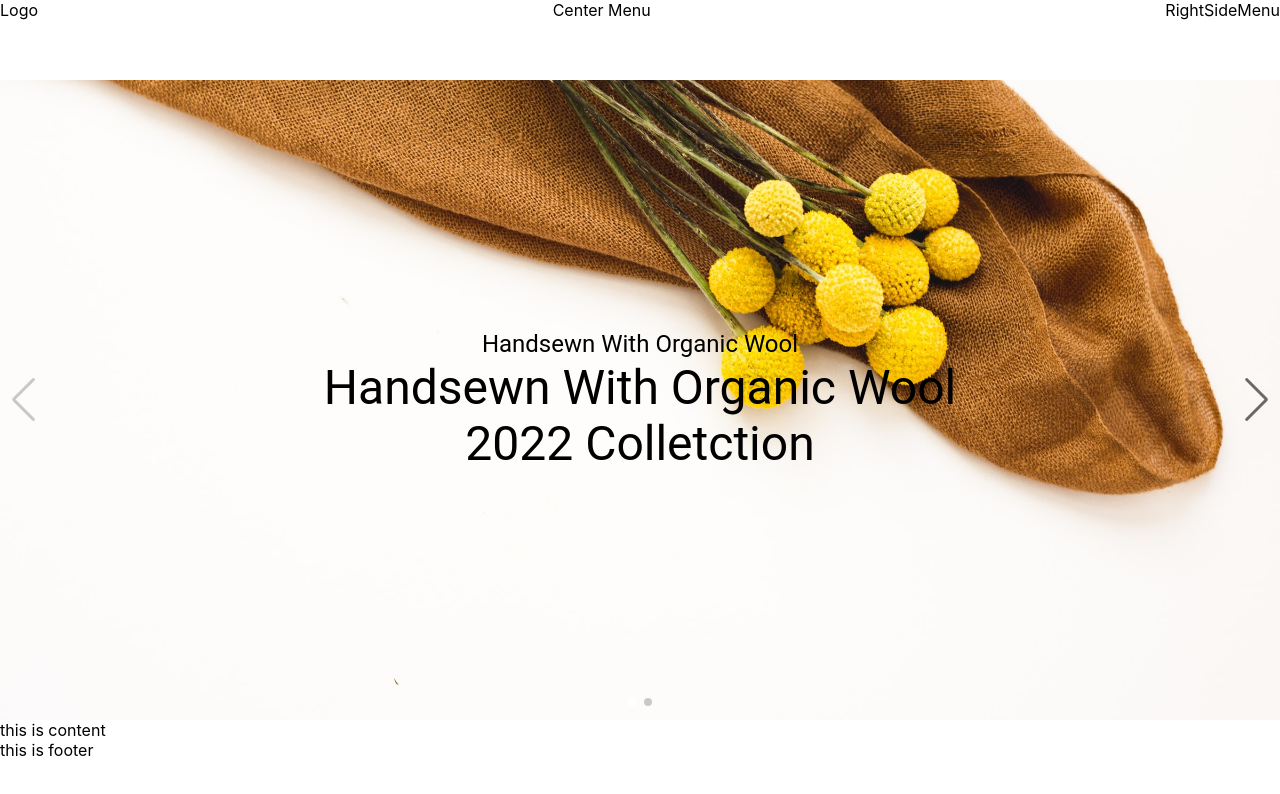
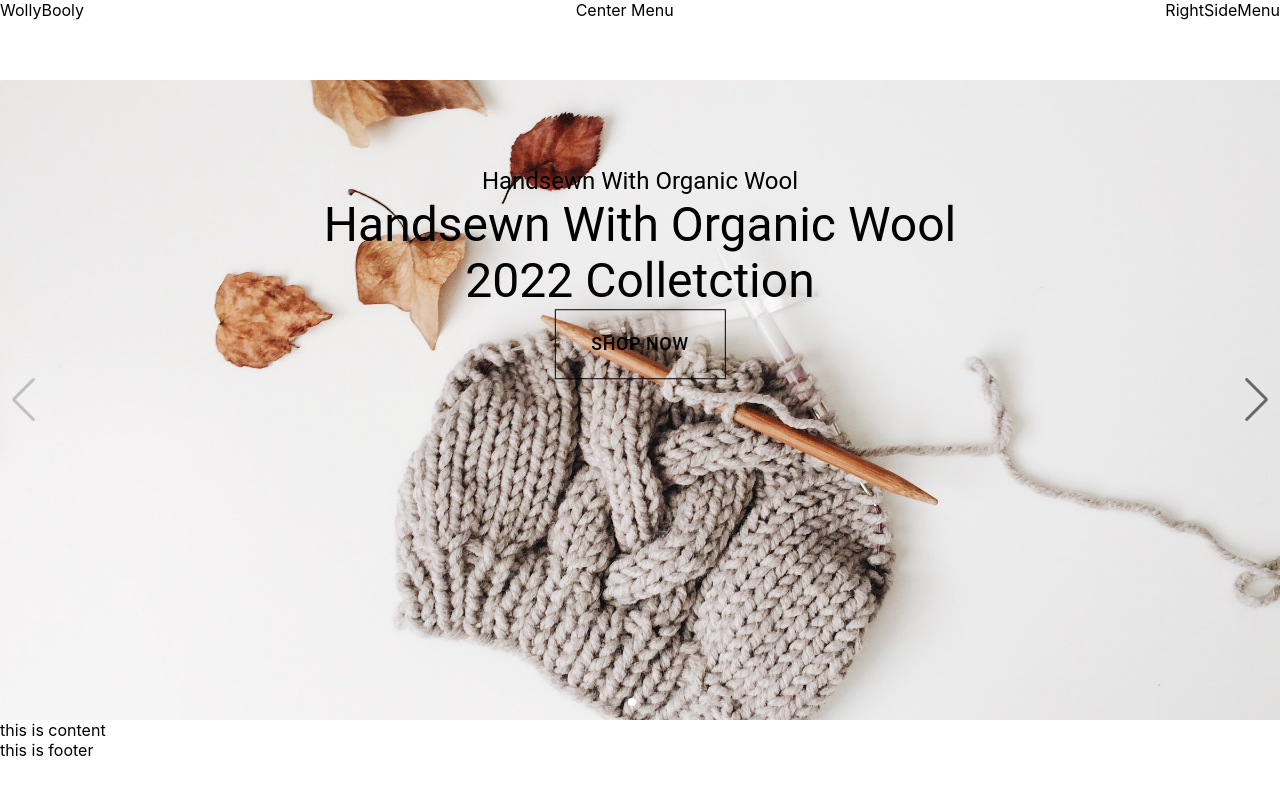
Before and after one commit to GoranAviani/react_web, a React (Create React App) app: page / in a window 1280 px wide. Shown: the top 794 px of the page. Built offline with nearby package versions, Linux system fonts and the light colour scheme.

Commit message:
index page

```diff
--- a/src/components/Carousel/Carousel.css
+++ b/src/components/Carousel/Carousel.css
@@ -21,8 +21,7 @@
   -webkit-align-items: center;
   align-items: center;
 }
-.CarouselCard{
-}
+
 .swiper-slide img {
   display: block;
   width: 100%;
@@ -33,7 +32,7 @@
 .swiper-slide .text {
 position: absolute;
   left: 50%;
-  top: 50%;
+  top: 30%;
   transform: translate(-50%, -50%);
   color: black;
   font-weight: bold;
--- a/src/components/Carousel/Carousel.js
+++ b/src/components/Carousel/Carousel.js
@@ -22,7 +22,7 @@ const Carousel = () => {
         spaceBetween={30}
         centeredSlides={true}
         autoplay={{
-          delay: 5500,
+          delay: 15000,
           disableOnInteraction: false,
         }}
         pagination={{
--- a/src/components/Carousel/partials/CarouselText.js
+++ b/src/components/Carousel/partials/CarouselText.js
@@ -1,9 +1,13 @@
 import React from 'react';
 import Typography from "@mui/material/Typography";
+import Button from '@mui/material/Button';
+
+
 const TEXT = {
     handSewnOrganicWool: "Handsewn With Organic Wool",
     winterOffer: "Winter offer",
-    collectionTwoTwenty: "2022 Colletction"
+    collectionTwoTwenty: "2022 Colletction",
+    shopNow: "Shop Now"
 }
 
 const CarouselText = () => {
@@ -22,6 +26,13 @@ const CarouselText = () => {
                                         component="div">
                                 {TEXT.collectionTwoTwenty}
                             </Typography>
+            <Button  style={{
+        borderRadius: 0,
+                color: "#000",
+                borderColor: "#000",
+        padding: "18px 36px",
+        fontSize: "18px"
+    }} variant="outlined">{TEXT.shopNow}</Button>
           </div>
     )
 }
--- a/src/components/Navigation/Navigation.js
+++ b/src/components/Navigation/Navigation.js
@@ -7,7 +7,7 @@ const Navigation = () => {
     return (
         <div className='Navigation'>
         <div className='Logo'>
-        Logo
+        WollyBooly
         </div>
 
             <div className='CenterMenu'>
```
Also changed, not shown: src/static/images/carousel/img1.jpg.
